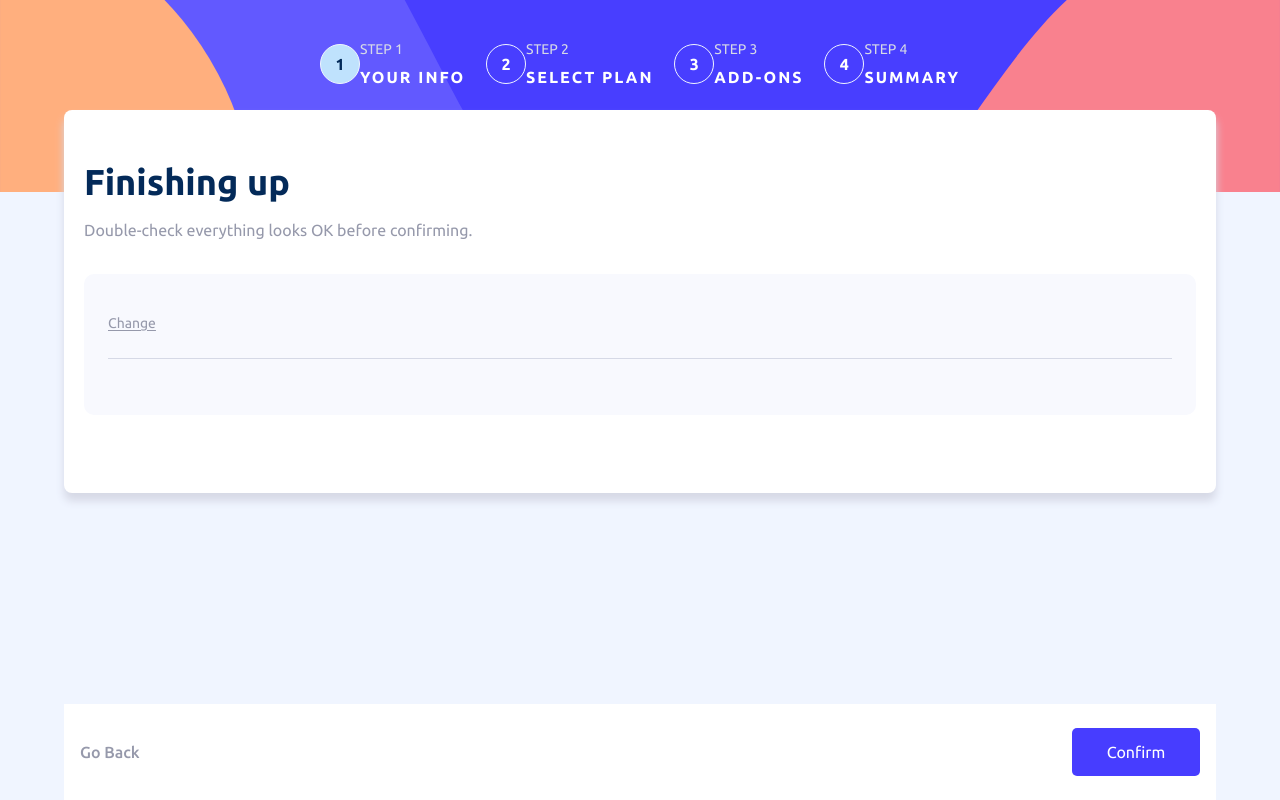
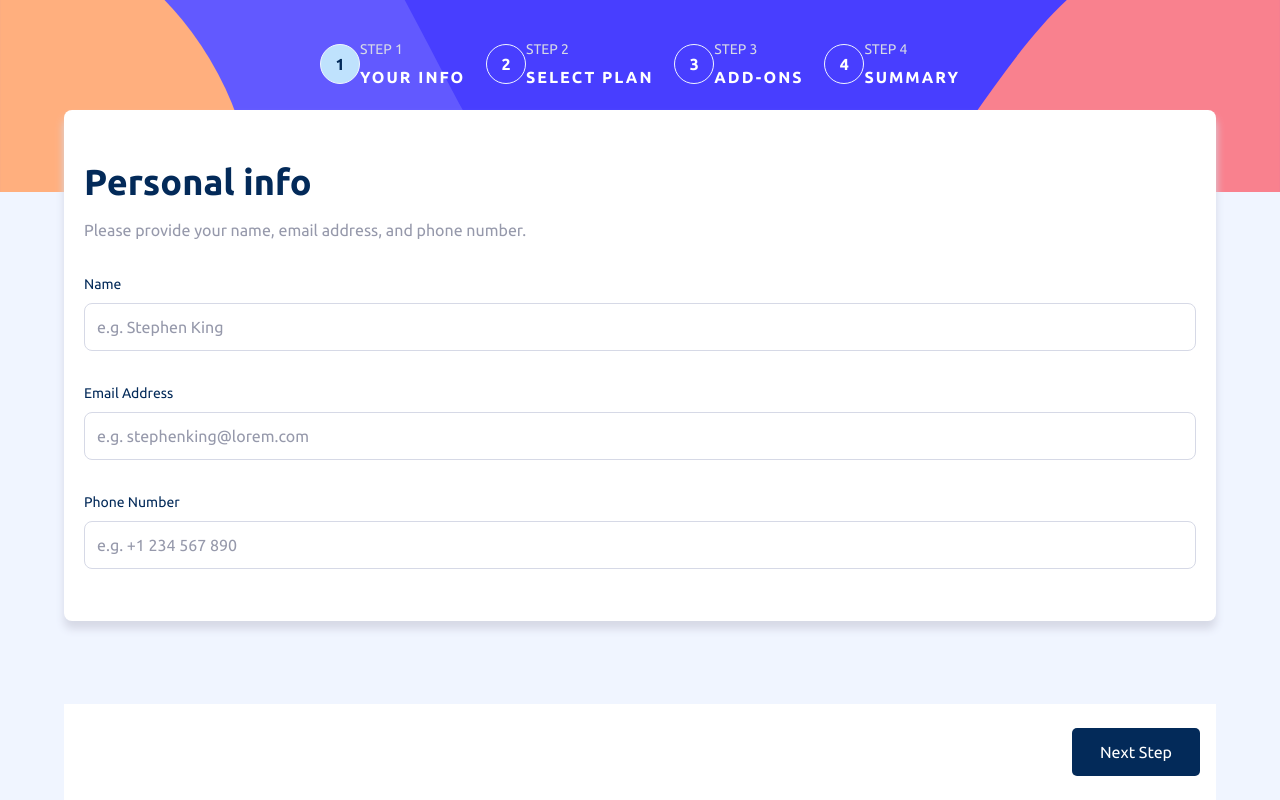
Before and after one commit to DeeNue36/React-Multi-Step-Form, a React (Vite) app: page / in a window 1280 px wide. Built offline with nearby package versions, Linux system fonts and the light colour scheme.

Commit message:
updated element class name

```diff
--- a/src/App.jsx
+++ b/src/App.jsx
@@ -7,7 +7,7 @@ function App() {
 
   return (
     <>
-      <div className="container">
+      <div className="form-container">
           {/* <!-- * Progress Section --> */}
           <section className="progress-section">
               <div className="progress-section-mobile"> {/* <!-- * Progress Section Mobile -->*/}
@@ -49,7 +49,7 @@ function App() {
           <main className="form-main-section">
 
               {/* <!-- * Step 1: Personal Info Form --> */}
-              <form className="form personal-info-form hidden">
+              <form className="form personal-info-form">
 
                   <section className=" form-mobile personal-info-form-mobile">  {/*<!-- * Personal Info Form Mobile Container -->*/}
 
@@ -300,7 +300,7 @@ function App() {
 
 
               {/* <!-- * Step 4: Summary Section--> */}
-              <section className="form summary-section">
+              <section className="form summary-section hidden">
                   <section className="form-mobile summary-section-mobile"> {/*<!-- * Summary Section Container on Mobile  -->*/}
 
                       <div className="form-header">
@@ -343,7 +343,7 @@ function App() {
               </section>
 
               {/* <!-- * Step 5: Thank You Section --> */}
-              <section className="thank-you-section hidden"></section>
+              <section className="form form-mobile thank-you-section hidden"></section>
           </main>
       </div>
     </>
```
